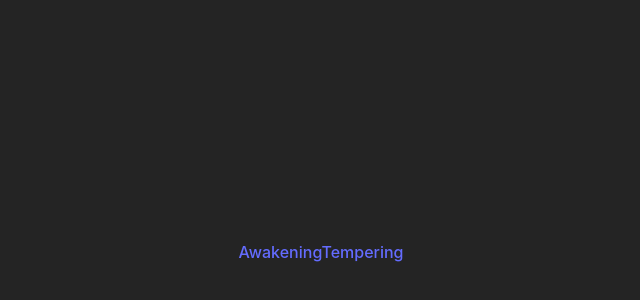
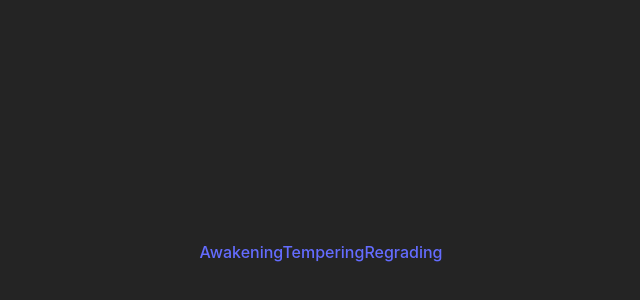
Before and after one commit to shirator/awakening, a React (Vite) app: page / in a window 1280 px wide. Shown: the part 148-448 px from the top of the page, without its empty margins (319-959 px from the left). Built offline with nearby package versions, Linux system fonts and the light colour scheme.

Commit message:
adding regrade

```diff
--- a/src/App.tsx
+++ b/src/App.tsx
@@ -16,6 +16,12 @@ function App() {
       >
         Tempering
       </Link>
+      <Link
+        to={`regrading`}
+        className="text-yellow-500 hover:text-green-700 transition duration-300"
+      >
+        Regrading
+      </Link>
     </div>
   );
 }
```
